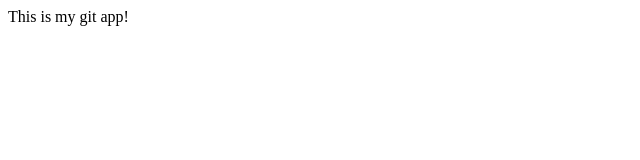
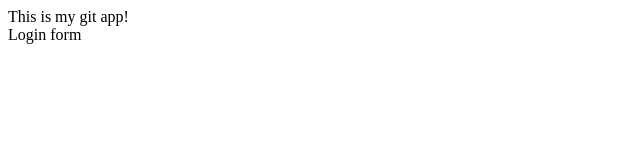
Before and after one commit to aeroforce/gitproj, a plain HTML site: page index.html in a window 1280 px wide. Shown: the full height of the page, 0-640 px from the left. Drawn offline with Linux system fonts and the light colour scheme.

Commit message:
login form

```diff
--- a/index.html
+++ b/index.html
@@ -4,5 +4,7 @@
     </head>
     <body>
         This is my git app!
+        <br />
+        Login form
     </body>
 </html>
```
Also changed, not shown: login.html (added).
